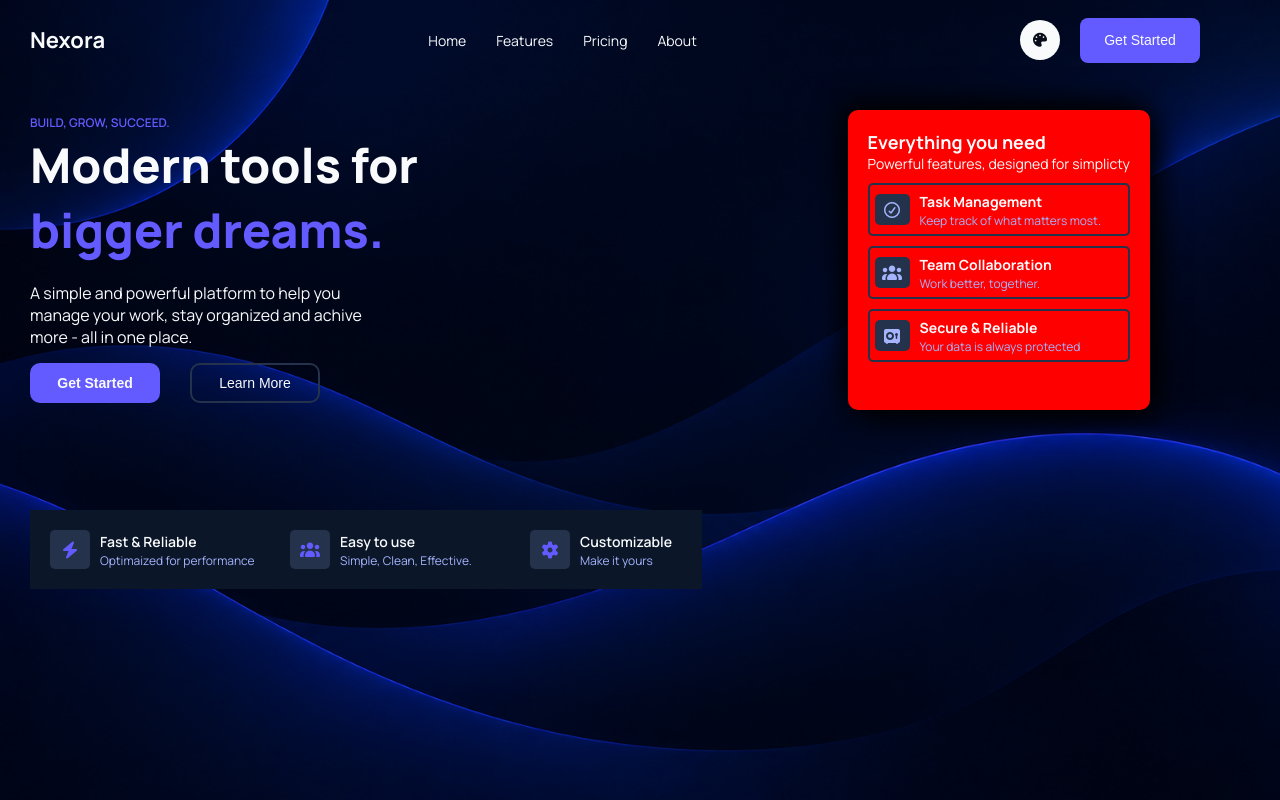
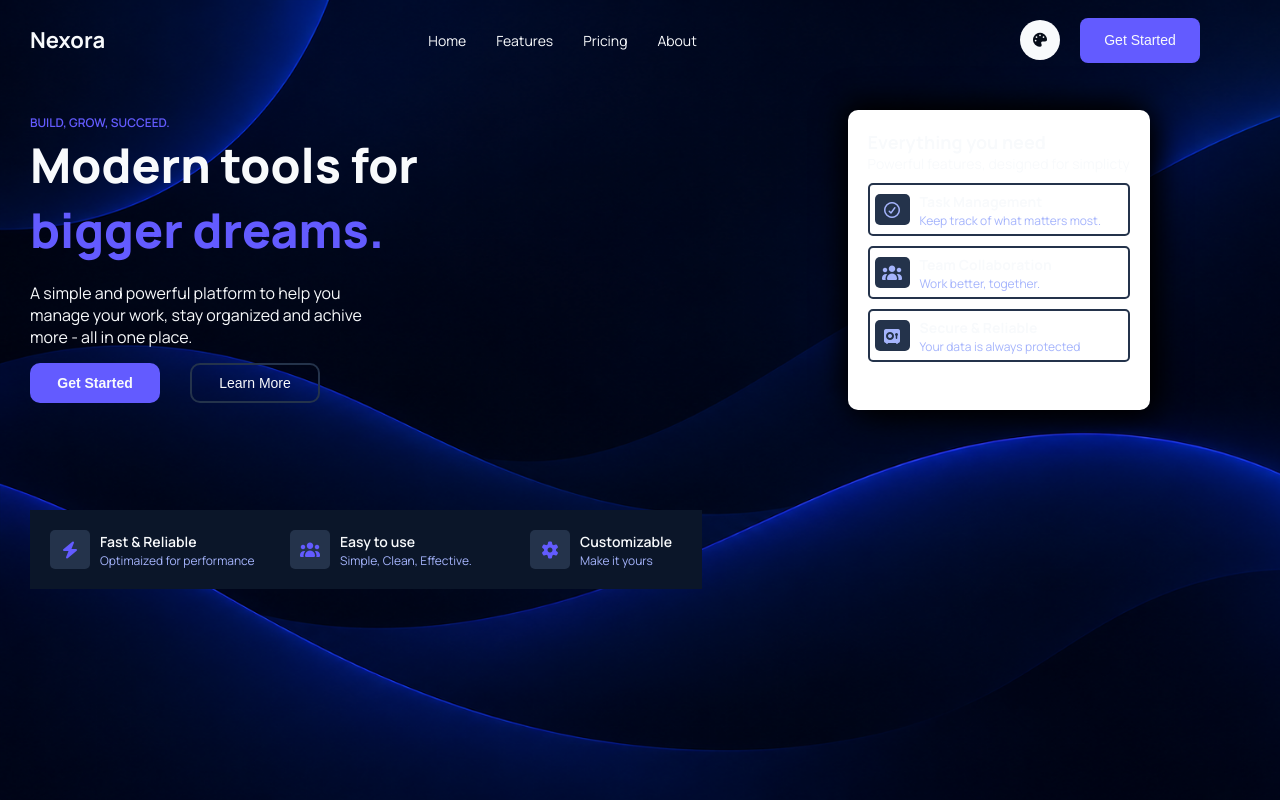
Before and after one commit to EmmanuelEze-01/FunctionalWebsite, a plain HTML site: page index.html in a window 1280 px wide. Drawn offline with Linux system fonts and the light colour scheme.

Commit message:
Update background color of card-holder to white
Changed background color of .card-holder to white.

```diff
--- a/style.css
+++ b/style.css
@@ -249,7 +249,8 @@ section {
 }
 
 .card-holder {
-  background-color: var(--bg-card);
+/*  background-color: var(--bg-card); */
+  background-color: #fff;
   box-shadow:
     9px 8px 30px black,
     -5px -8px 30px black;
@@ -263,7 +264,6 @@ section {
   max-width: 500px;
   height: 300px;
   border-radius: 10px;
-  background-color: red;
 }
 
 .card-holder span {
```
